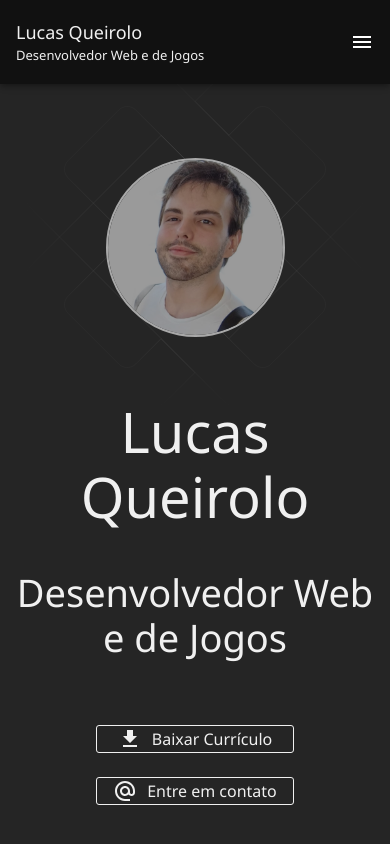
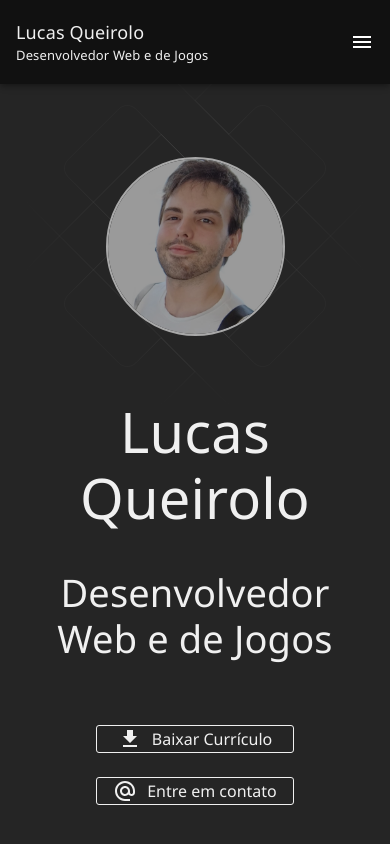
Before and after one commit to Luxxdev/portifolio, a React (Vite) app: page / in a window 390 px wide. Shown: the top 844 px of the page. Built offline with nearby package versions, Linux system fonts and the light colour scheme.

Commit message:
changes to mobile

```diff
--- a/src/App.tsx
+++ b/src/App.tsx
@@ -1,4 +1,4 @@
-import { CssBaseline, ThemeProvider } from '@mui/material'
+import { ThemeProvider } from '@mui/material'
 import Home from './pages/Home/Home'
 import { useThemeContext } from './components/ThemeContextProvider/ThemeContextProvider'
 
@@ -8,7 +8,6 @@ const App = () => {
   return (
     <>
       <ThemeProvider theme={theme}>
-        <CssBaseline />
         <Home />
       </ThemeProvider>
     </>
--- a/src/components/NavBar/NavBar.tsx
+++ b/src/components/NavBar/NavBar.tsx
@@ -52,6 +52,7 @@ const NavBar = () => {
     justifyContent: 'space-between',
     height: `${toolbarHeight}vh`,
     backgroundColor: theme.palette.primary.dark,
+    overflow: 'hidden',
     '& > div': {
       display: 'flex',
       flexDirection: bigScreen ? 'row' : 'column',
--- a/src/main.tsx
+++ b/src/main.tsx
@@ -3,9 +3,11 @@ import { createRoot } from 'react-dom/client'
 import App from './App.tsx'
 import './i18n/i18n.tsx'
 import ThemeContextProvider from './components/ThemeContextProvider/ThemeContextProvider.tsx'
+import { CssBaseline } from '@mui/material'
 
 createRoot(document.getElementById('root')!).render(
   <StrictMode>
+    <CssBaseline />
     <ThemeContextProvider>
       <App />
     </ThemeContextProvider>
```
Also changed, not shown: 1 other file (tests, documents, lock files or other folders).
